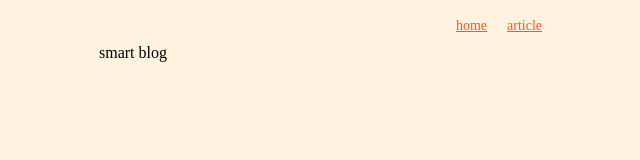
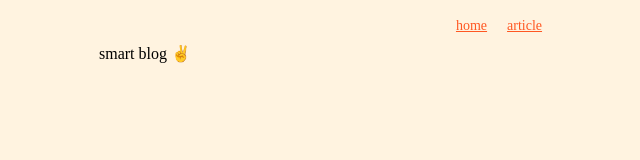
Before and after one commit to jamesjianpeng/blog-client, an Angular app: page / in a window 1280 px wide. Shown: the top 160 px of the page, without its empty margins (141-781 px from the left). Built offline with nearby package versions, Linux system fonts and the light colour scheme.

Commit message:
refact: test webhook

```diff
--- a/src/app/pages/home/home.component.html
+++ b/src/app/pages/home/home.component.html
@@ -1,3 +1,3 @@
 <div>
-  smart blog
+  smart blog ✌️
 </div>
```
